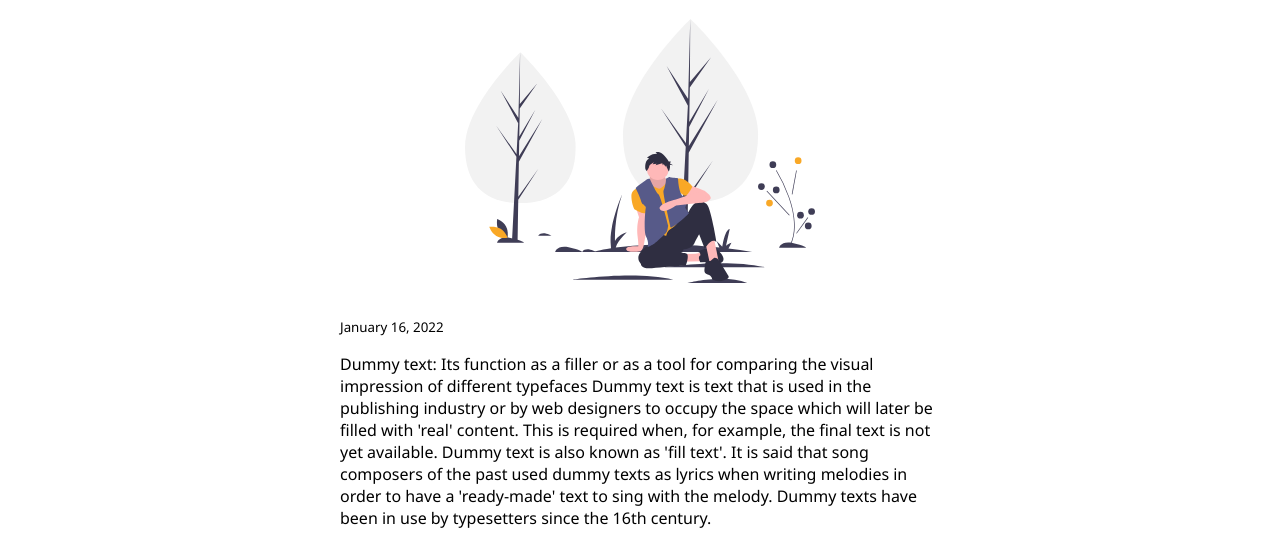
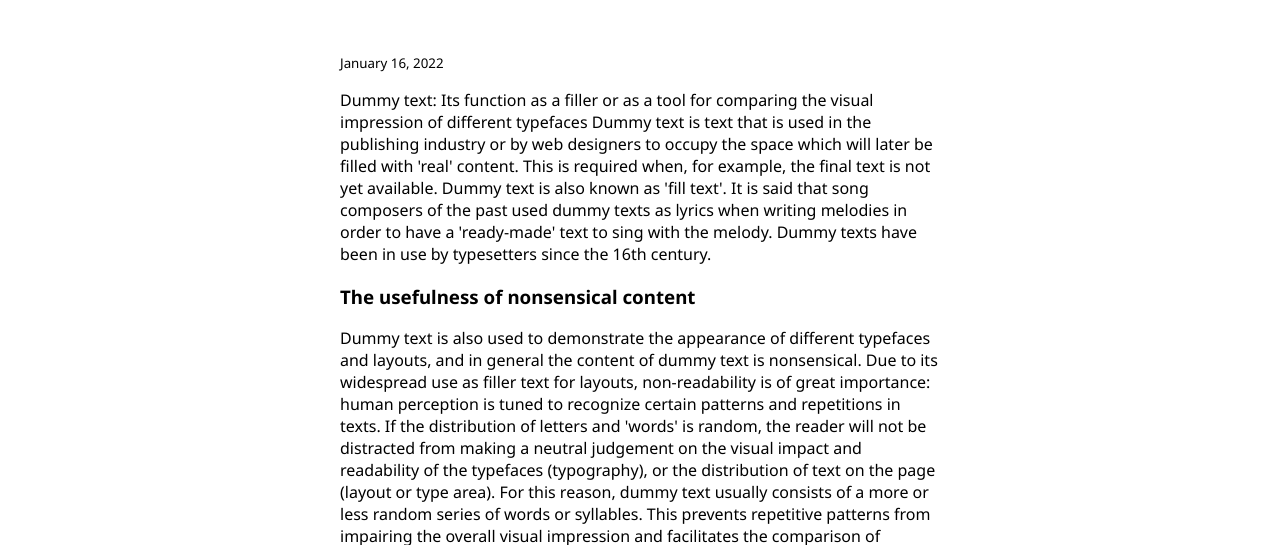
Before and after one commit to ankit1595/ankitsharma-site, a plain HTML site: page blogs/blog1.html in a window 1280 px wide. Shown: the part 282-827 px from the top of the page. Drawn offline with Linux system fonts and the light colour scheme.

Commit message:
remove img from blog1

```diff
--- a/blogs/blog1.html
+++ b/blogs/blog1.html
@@ -45,7 +45,6 @@
       <h1 class="hero-heading">
         Dummy Blog <span style="color: var(--primary-color)"> One</span>
       </h1>
-      <img class="hero-img" src="/images/hero-blog.svg" />
     </header>
 
     <div class="container container-center">
```
